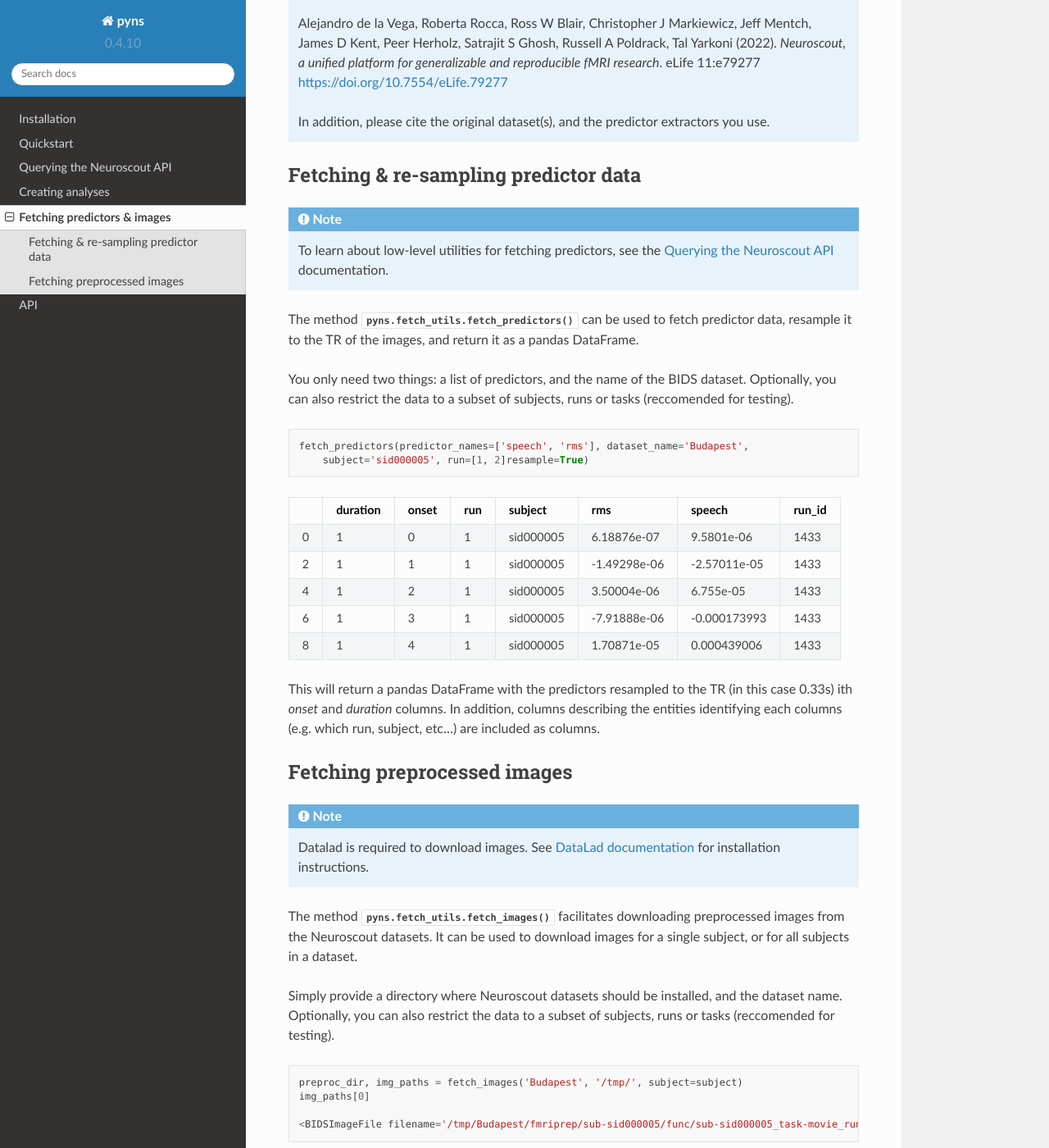
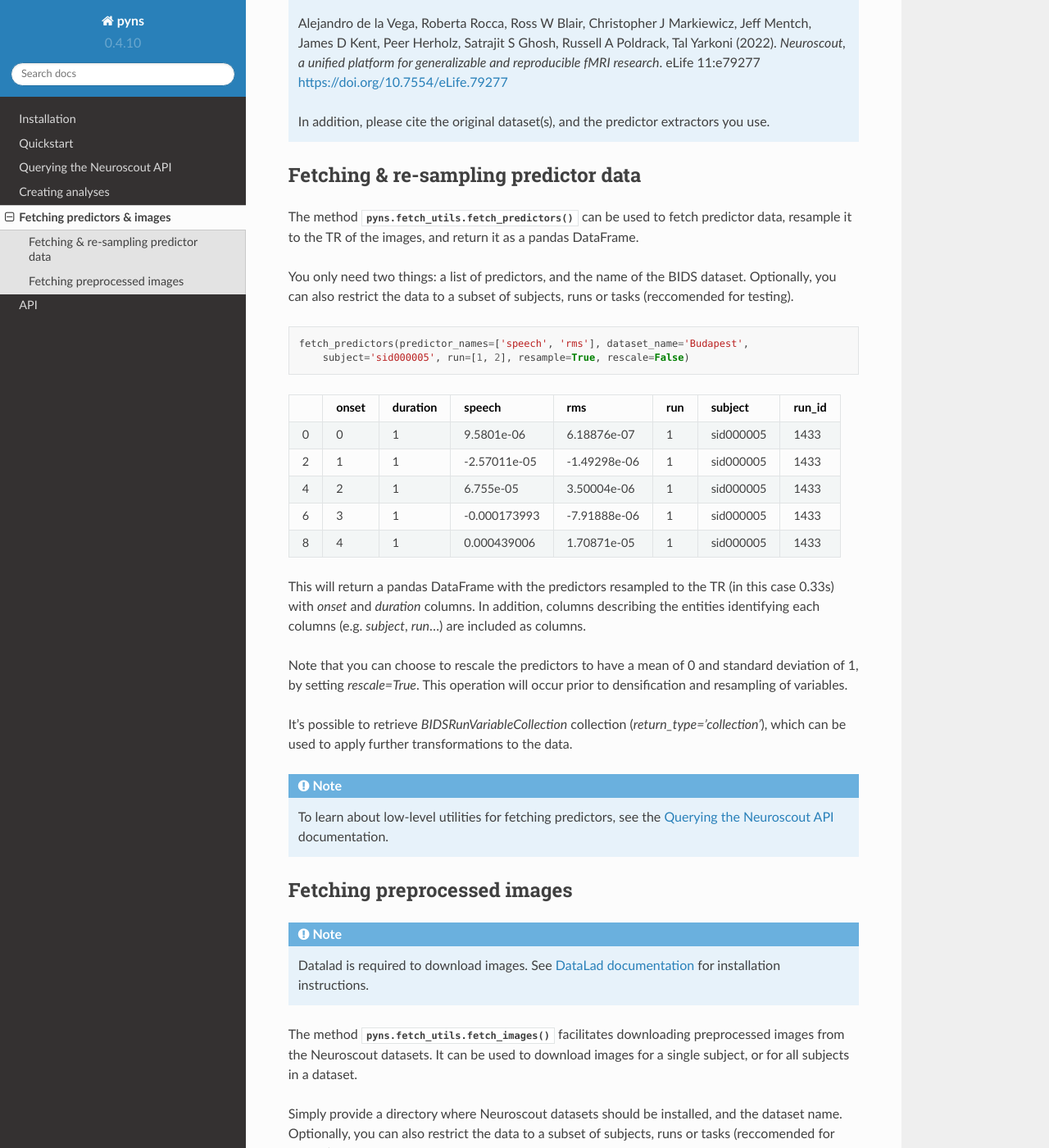
Before and after one commit to neuroscout/pyNS, a Sphinx documentation site: the page built from docs/source/fetching.rst, in a window 1280 px wide and 1400 px high, scrolled down 496 px. Shown: the whole window at 82% size. Built offline with Sphinx 7.4.7 and the Read the Docs theme 2.0.0, drawn with Linux system fonts in a browser that asks for light colours.

Commit message:
Add rescaling option

```diff
--- a/docs/source/fetching.rst
+++ b/docs/source/fetching.rst
@@ -38,26 +34,38 @@ Optionally, you can also restrict the data to a subset of subjects, runs or task
 .. code-block:: python
 
     fetch_predictors(predictor_names=['speech', 'rms'], dataset_name='Budapest',
-        subject='sid000005', run=[1, 2]resample=True)
+        subject='sid000005', run=[1, 2], resample=True, rescale=False)
 
 
-+----+------------+---------+-------+-----------+--------------+--------------+----------+
-|    |   duration |   onset |   run | subject   |          rms |       speech |   run_id |
-+====+============+=========+=======+===========+==============+==============+==========+
-|  0 |          1 |       0 |     1 | sid000005 |  6.18876e-07 |  9.5801e-06  |     1433 |
-+----+------------+---------+-------+-----------+--------------+--------------+----------+
-|  2 |          1 |       1 |     1 | sid000005 | -1.49298e-06 | -2.57011e-05 |     1433 |
-+----+------------+---------+-------+-----------+--------------+--------------+----------+
-|  4 |          1 |       2 |     1 | sid000005 |  3.50004e-06 |  6.755e-05   |     1433 |
-+----+------------+---------+-------+-----------+--------------+--------------+----------+
-|  6 |          1 |       3 |     1 | sid000005 | -7.91888e-06 | -0.000173993 |     1433 |
-+----+------------+---------+-------+-----------+--------------+--------------+----------+
-|  8 |          1 |       4 |     1 | sid000005 |  1.70871e-05 |  0.000439006 |     1433 |
-+----+------------+---------+-------+-----------+--------------+--------------+----------+
+
++----+---------+------------+--------------+--------------+-------+-----------+----------+
+|    |   onset |   duration |       speech |          rms |   run | subject   |   run_id |
++====+=========+============+==============+==============+=======+===========+==========+
+|  0 |       0 |          1 |  9.5801e-06  |  6.18876e-07 |     1 | sid000005 |     1433 |
++----+---------+------------+--------------+--------------+-------+-----------+----------+
+|  2 |       1 |          1 | -2.57011e-05 | -1.49298e-06 |     1 | sid000005 |     1433 |
++----+---------+------------+--------------+--------------+-------+-----------+----------+
+|  4 |       2 |          1 |  6.755e-05   |  3.50004e-06 |     1 | sid000005 |     1433 |
++----+---------+------------+--------------+--------------+-------+-----------+----------+
+|  6 |       3 |          1 | -0.000173993 | -7.91888e-06 |     1 | sid000005 |     1433 |
++----+---------+------------+--------------+--------------+-------+-----------+----------+
+|  8 |       4 |          1 |  0.000439006 |  1.70871e-05 |     1 | sid000005 |     1433 |
++----+---------+------------+--------------+--------------+-------+-----------+----------+
+
 
 This will return a pandas DataFrame with the predictors resampled to the TR (in this case 0.33s)
-ith `onset` and `duration` columns. In addition, columns describing the entities identifying each columns
-(e.g. which run, subject, etc...) are included as columns.
+with `onset` and `duration` columns. In addition, columns describing the entities identifying each columns
+(e.g. `subject`, `run`...) are included as columns.
+
+Note that you can choose to rescale the predictors to have a mean of 0 and standard deviation of 1, by setting
+`rescale=True`. This operation will occur prior to densification and resampling of variables.
+
+It's possible to retrieve `BIDSRunVariableCollection` collection (`return_type='collection'`), which can be used to
+apply further transformations to the data.
+
+.. note::
+
+    To learn about low-level utilities for fetching predictors, see the :doc:`querying` documentation.
 
 -----------------------------
 Fetching preprocessed images
```
Also changed, not shown: other parts of docs/source/fetching.rst (+0 -4 lines), 1 other file.
